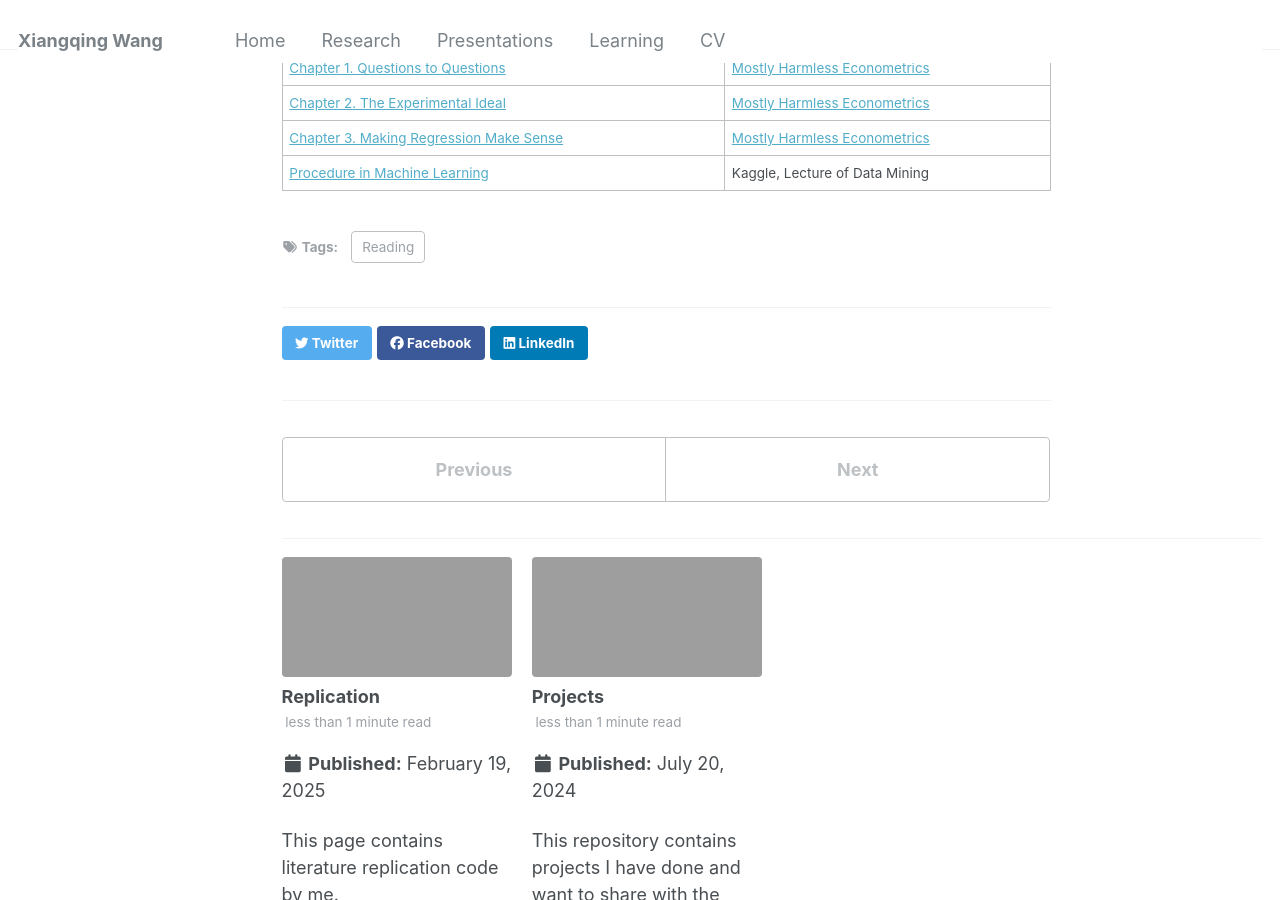
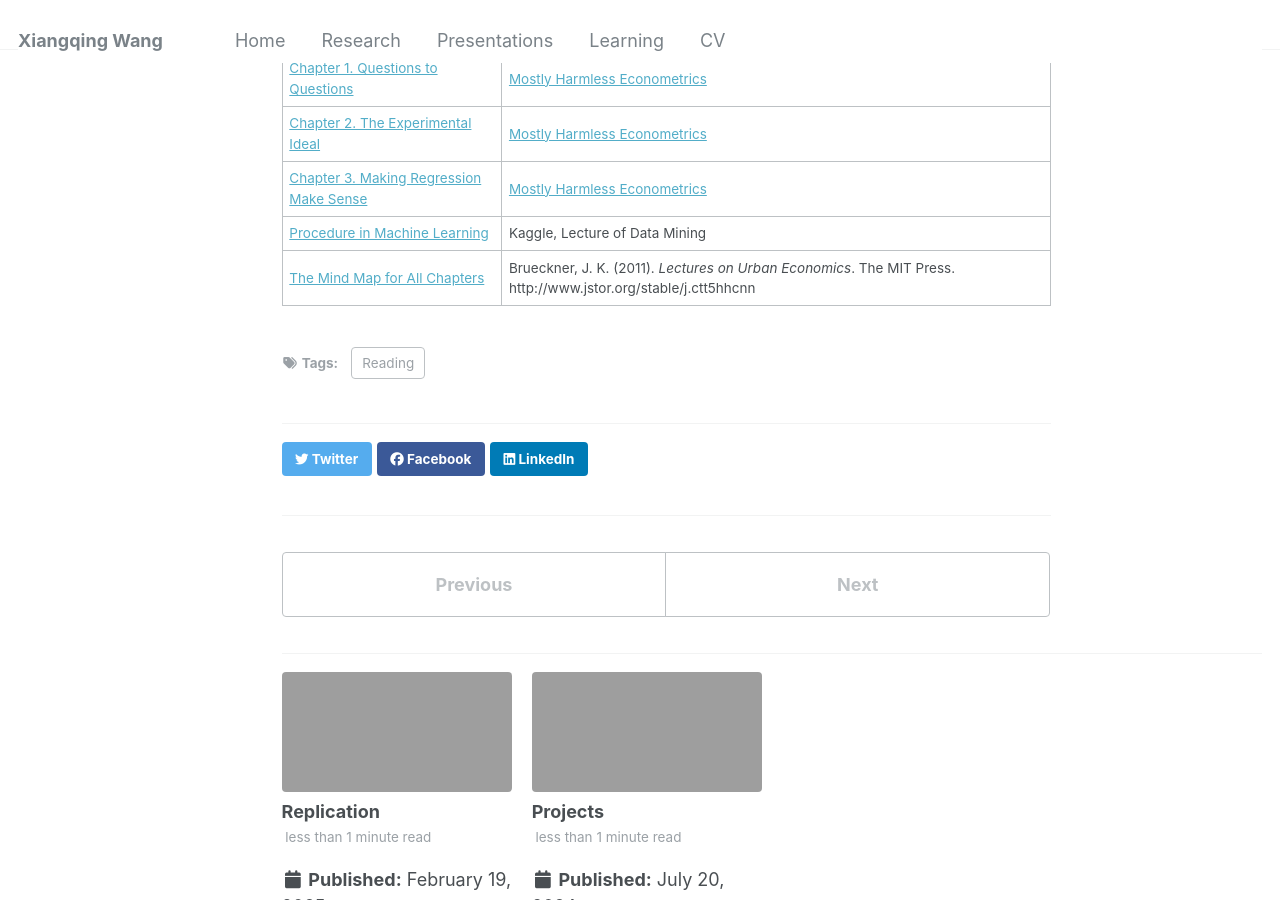
Before and after one commit to leahxqing/leahxqing.github.io, a Jekyll site: the page built from _posts/2024-09-13-Reading_Note.md, in a window 1280 px wide and 900 px high, scrolled down 351 px. Built offline with Jekyll 4.4.1, drawn with Linux system fonts in a browser that asks for light colours.

Commit message:
Update 2024-09-13-Reading_Note.md

```diff
--- a/_posts/2024-09-13-Reading_Note.md
+++ b/_posts/2024-09-13-Reading_Note.md
@@ -16,3 +16,4 @@ This page contains reading notes for some of the books or chapters I've read.
 | [Chapter 2. The Experimental Ideal](https://github.com/leahxqing/reading/tree/main/notes/harmless_02) | [Mostly Harmless Econometrics](https://www.mostlyharmlesseconometrics.com/) |
 | [Chapter 3. Making Regression Make Sense](https://github.com/leahxqing/reading/tree/main/notes/harmless_03) | [Mostly Harmless Econometrics](https://www.mostlyharmlesseconometrics.com/) |
 | [Procedure in Machine Learning](https://github.com/leahxqing/reading/tree/main/notes/ML) | Kaggle, Lecture of Data Mining                               |
+| [The Mind Map for All Chapters](https://github.com/leahxqing/reading/tree/main/notes/LecturesOnUE) | Brueckner, J. K. (2011). *Lectures on Urban Economics*. The MIT Press. http://www.jstor.org/stable/j.ctt5hhcnn |
```
